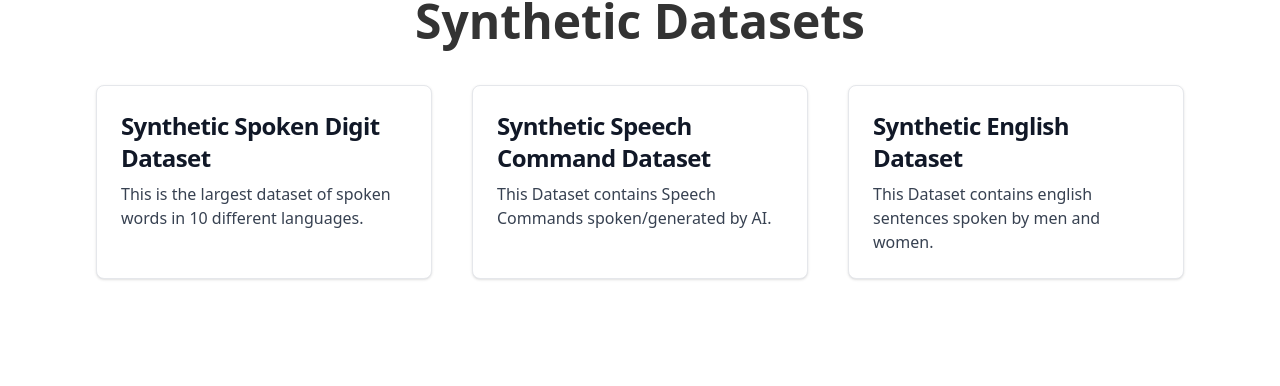
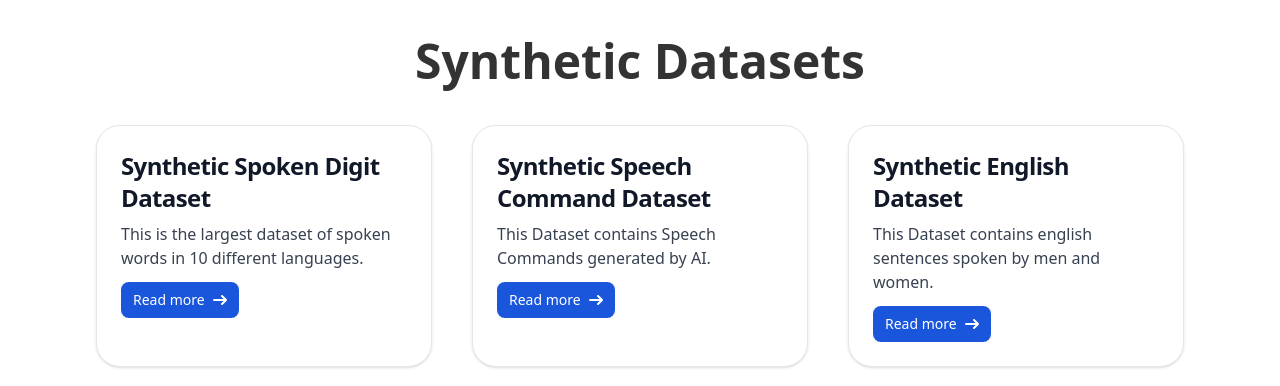
Before and after one commit to synthetic-data-platform/landing-page, a Next.js app: page / in a window 1280 px wide. Shown: the part 566-952 px from the top of the page. Built offline with nearby package versions, Linux system fonts and the light colour scheme; no server answers.

Commit message:
updated datasets

```diff
--- /dev/null
+++ b/components/Features.tsx
@@ -0,0 +1,16 @@
+export default function solutions(){
+    return (
+        <section id='features' className="md:pt-20 pb-10 mt-10">
+
+                <div className="mx-auto md:text-center mb-10">
+                    <h1 className="mx-auto max-w-4xl font-display text-4xl font-bold tracking-normal text-[#333] sm:text-5xl flex items-center justify-center">
+                        Features
+                    </h1>
+                </div>
+
+
+
+
+        </section>
+    )
+}
--- a/components/Header.tsx
+++ b/components/Header.tsx
@@ -71,7 +71,7 @@ export default function Header() {
           >
             <a
               className="px-2 lg:px-6 py-2 md:px-3 text-sm font-medium text-black hover:text-accent-400 lg:ml-auto"
-              href=""
+              href="#solutions"
             >
               Solutions
             </a>
--- a/components/datasets.tsx
+++ b/components/datasets.tsx
@@ -1,7 +1,7 @@
 export default function datasets(){
     return (
         <section
-            id='datasets' className="md:pt-20 pb-10 "
+            id='datasets' className="md:pt-20 pb-10 mt-10"
         >
             <div className="mx-auto px-4 sm:px-6 lg:px-8">
                 <div className="mx-auto md:text-center">
@@ -10,31 +10,49 @@ export default function datasets(){
                     </h1>
                 </div>
 
-                <div className="grid lg:grid-cols-3 mt-10 gap-10 w-fit md:grid-rows-3">
+                <div className="grid grid-cols-1 md:grid-cols-3 gap-10 mt-10">
 
-                    <a
-                    href="https://huggingface.co/datasets/Voxlab/Synthetic-Spoken-Digit-Dataset"
-                    target="_blank" rel="noopener noreferrer"
-                    className="block max-w-sm p-6 bg-white border border-gray-200 rounded-lg shadow hover:bg-gray-100 dark:bg-gray-800 dark:border-gray-700 dark:hover:bg-gray-700">
+                    <div className="max-w-sm p-6 bg-white border border-gray-200 rounded-3xl shadow dark:bg-gray-800 dark:border-gray-700">
+                        <a>
                             <h5 className="mb-2 text-2xl font-bold tracking-tight text-gray-900 dark:text-white">Synthetic Spoken Digit Dataset</h5>
-                        <p className="font-normal text-gray-700 dark:text-gray-400">This is the largest dataset of spoken words in 10 different languages. </p>
                         </a>
+                        <p className="mb-3 font-normal text-gray-700 dark:text-gray-400">This is the largest dataset of spoken words in 10 different languages.</p>
+                        <a href="https://huggingface.co/datasets/Voxlab/Synthetic-Spoken-Digit-Dataset" target="_blank" rel="noopener noreferrer"
+                            className="inline-flex items-center px-3 py-2 text-sm font-medium text-center text-white bg-blue-700 rounded-lg hover:bg-blue-800 focus:ring-4 focus:outline-none focus:ring-blue-300 dark:bg-blue-600 dark:hover:bg-blue-700 dark:focus:ring-blue-800">
+                            Read more
+                            <svg className="w-3.5 h-3.5 ml-2" aria-hidden="true" xmlns="http://www.w3.org/2000/svg" fill="none" viewBox="0 0 14 10">
+                                <path stroke="currentColor" stroke-linecap="round" stroke-linejoin="round" stroke-width="2" d="M1 5h12m0 0L9 1m4 4L9 9"/>
+                            </svg>
+                        </a>
+                    </div>
 
-                    <a
-                    href="https://www.kaggle.com/datasets/jbuchner/synthetic-speech-commands-dataset"
-                    target="_blank" rel="noopener noreferrer"
-                    className="block max-w-sm p-6 bg-white border border-gray-200 rounded-lg shadow hover:bg-gray-100 dark:bg-gray-800 dark:border-gray-700 dark:hover:bg-gray-700">
+                    <div className="max-w-sm p-6 bg-white border border-gray-200 rounded-3xl shadow dark:bg-gray-800 dark:border-gray-700">
+                        <a>
                             <h5 className="mb-2 text-2xl font-bold tracking-tight text-gray-900 dark:text-white">Synthetic Speech Command Dataset</h5>
-                        <p className="font-normal text-gray-700 dark:text-gray-400">This Dataset contains Speech Commands spoken/generated by AI.</p>
                         </a>
+                        <p className="mb-3 font-normal text-gray-700 dark:text-gray-400">This Dataset contains Speech Commands generated by AI.</p>
+                        <a href="https://www.kaggle.com/datasets/jbuchner/synthetic-speech-commands-dataset" target="_blank" rel="noopener noreferrer"
+                            className="inline-flex items-center px-3 py-2 text-sm font-medium text-center text-white bg-blue-700 rounded-lg hover:bg-blue-800 focus:ring-4 focus:outline-none focus:ring-blue-300 dark:bg-blue-600 dark:hover:bg-blue-700 dark:focus:ring-blue-800">
+                            Read more
+                            <svg className="w-3.5 h-3.5 ml-2" aria-hidden="true" xmlns="http://www.w3.org/2000/svg" fill="none" viewBox="0 0 14 10">
+                                <path stroke="currentColor" stroke-linecap="round" stroke-linejoin="round" stroke-width="2" d="M1 5h12m0 0L9 1m4 4L9 9"/>
+                            </svg>
+                        </a>
+                    </div>
 
-                    <a
-                    href="#"
-                    // target="_blank" rel="noopener noreferrer"
-                    className="block max-w-sm p-6 bg-white border border-gray-200 rounded-lg shadow hover:bg-gray-100 dark:bg-gray-800 dark:border-gray-700 dark:hover:bg-gray-700">
+                    <div className="max-w-sm p-6 bg-white border border-gray-200 rounded-3xl shadow dark:bg-gray-800 dark:border-gray-700">
+                        <a>
                             <h5 className="mb-2 text-2xl font-bold tracking-tight text-gray-900 dark:text-white">Synthetic English Dataset</h5>
-                        <p className="font-normal text-gray-700 dark:text-gray-400">This Dataset contains english sentences spoken by men and women.</p>
                         </a>
+                        <p className="mb-3 font-normal text-gray-700 dark:text-gray-400">This Dataset contains english sentences spoken by men and women.</p>
+                        <a href="#"
+                            className="inline-flex items-center px-3 py-2 text-sm font-medium text-center text-white bg-blue-700 rounded-lg hover:bg-blue-800 focus:ring-4 focus:outline-none focus:ring-blue-300 dark:bg-blue-600 dark:hover:bg-blue-700 dark:focus:ring-blue-800">
+                            Read more
+                            <svg className="w-3.5 h-3.5 ml-2" aria-hidden="true" xmlns="http://www.w3.org/2000/svg" fill="none" viewBox="0 0 14 10">
+                                <path stroke="currentColor" stroke-linecap="round" stroke-linejoin="round" stroke-width="2" d="M1 5h12m0 0L9 1m4 4L9 9"/>
+                            </svg>
+                        </a>
+                    </div>
 
                 </div>
             </div>
--- a/pages/index.tsx
+++ b/pages/index.tsx
@@ -7,6 +7,7 @@ import Header from "../components/Header";
 import SquigglyLines from "../components/SquigglyLines";
 import Image from "next/image";
 import Datasets from "../components/datasets";
+import Features from "../components/Features";
 
 const Tools = lazy(() => import("../components/Tools"));
 
@@ -79,6 +80,7 @@ const Home: NextPage = () => {
       </main>
 
       <Datasets />
+      <Features  />
     </div>
   );
 };
```
Lines whose indentation alone changed are shown as unchanged.
